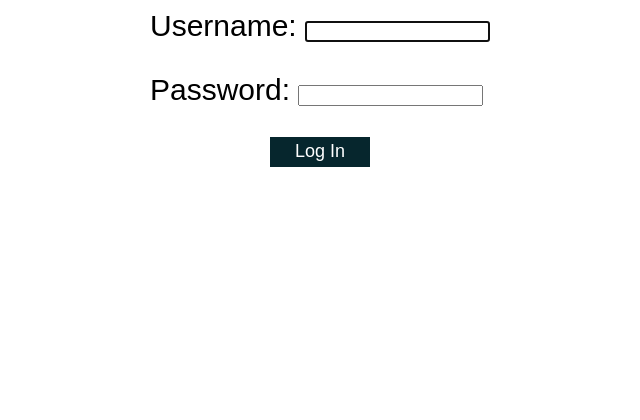
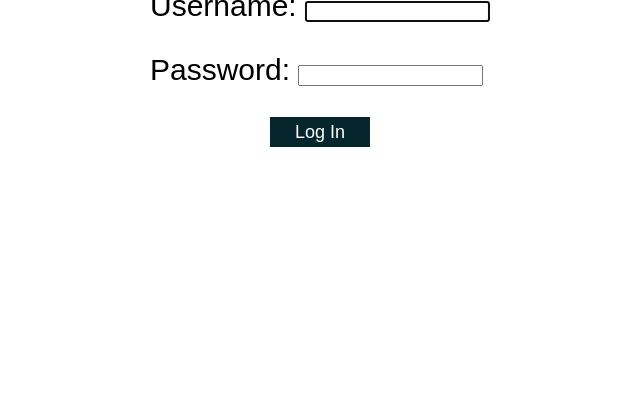
Before and after one commit to BenjaminSerrano/biomedica, a Django app: page /accounts/login/ in a window 1280 px wide. Shown: the part 347-767 px from the top of the page, without its empty margins (320-960 px from the left). Run offline with Django 4.2, Linux system fonts and the light colour scheme.

Commit message:
login adjustments

```diff
--- a/biomedica/settings.py
+++ b/biomedica/settings.py
@@ -9,7 +9,7 @@
 For the full list of settings and their values, see
 https://docs.djangoproject.com/en/4.2/ref/settings/
 """
-
+import os
 from pathlib import Path
 
 # Build paths inside the project like this: BASE_DIR / 'subdir'.
@@ -116,6 +116,10 @@
 # https://docs.djangoproject.com/en/4.2/howto/static-files/
 
 STATIC_URL = 'static/'
+STATICFILES_DIRS = [
+str(BASE_DIR.joinpath('static'))
+]
+
 
 # Default primary key field type
 # https://docs.djangoproject.com/en/4.2/ref/settings/#default-auto-field
--- a/templates/registration/login.html
+++ b/templates/registration/login.html
@@ -1,13 +1,18 @@
 <!-- templates/registration/login.html -->
 {% extends 'base.html' %}
+{% load static %}
 
 {% block title %}Login{% endblock %}
 
 {% block content %}
 <style>
     .loginDiv {
-      margin: auto;
-      max-width: max-content;
+      margin: 0;
+      position: absolute;
+      top: 50%;
+      left: 50%;
+      -ms-transform: translate(-50%, -50%);
+      transform: translate(-50%, -50%);
 
     } .botong {
       background-color: #06262D;
@@ -28,11 +33,7 @@
       font-family: Arial;
     }
   </style>
-  <div>
-    <h2>
-      <img src="uv_logo.png"/>
-    </h2>
-  </div>
+<img style="width: 245px; height: 247px;" src="{% static 'uv_logo.png' %}"/>
 <div class="loginDiv">
   <form class="estiloForm" method="post">
 
```
Also changed, not shown: biomedica/static/uv_logo.png (renamed from templates/registration/uv_logo.png), db.sqlite3.
